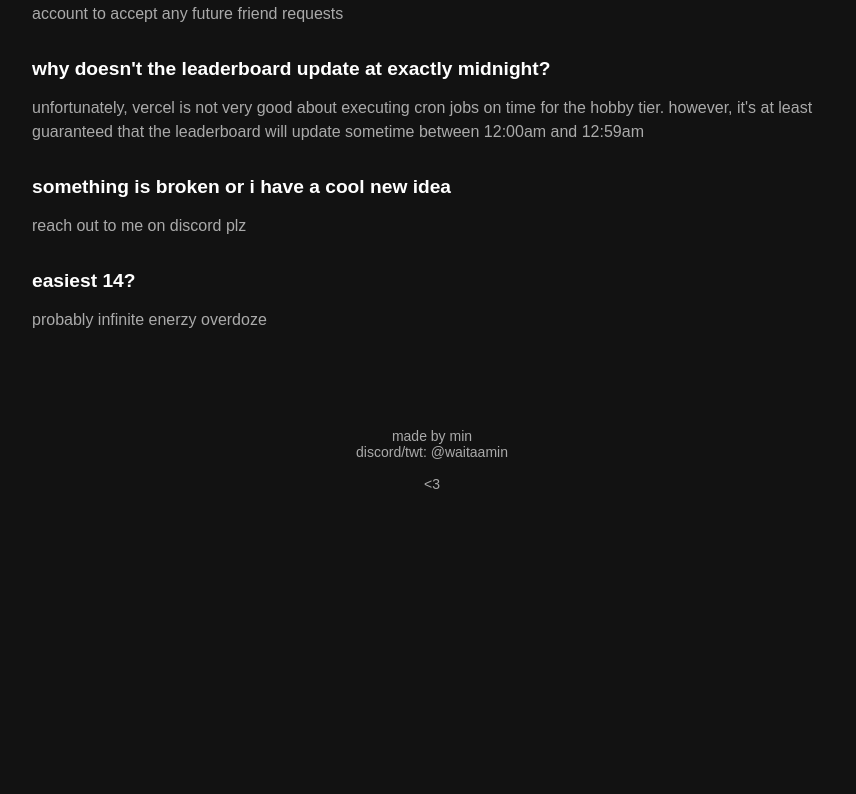
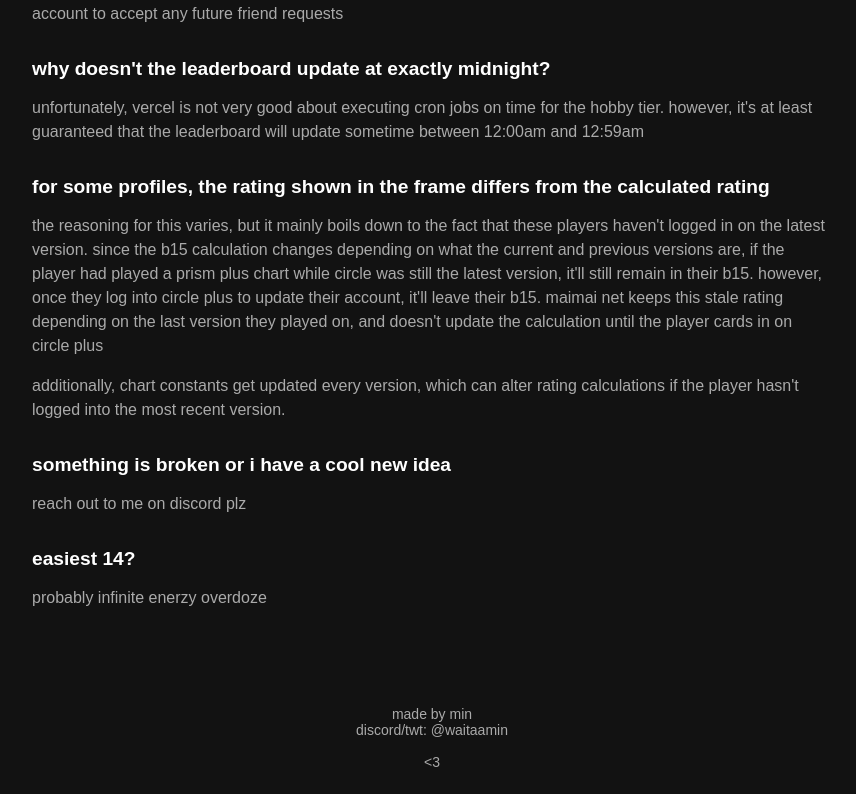
Before and after one commit to min-808/rating-site, a Next.js app: page /faq in a window 1280 px wide. Shown: the part 968-1762 px from the top of the page, without its empty margins (208-1064 px from the left). Before the commit the page ends 1484 px from the top, so only its background shows below. Built offline with nearby package versions, Linux system fonts and the light colour scheme; no server answers.

Commit message:
update faq

```diff
--- a/src/app/faq/page.tsx
+++ b/src/app/faq/page.tsx
@@ -86,6 +86,19 @@ export default function Faq() {
       ),
     },
     {
+      question: "for some profiles, the rating shown in the frame differs from the calculated rating",
+      answer: (
+        <>
+            <p>
+                the reasoning for this varies, but it mainly boils down to the fact that these players haven't logged in on the latest version. since the b15 calculation changes depending on what the current and previous versions are, if the player had played a prism plus chart while circle was still the latest version, it'll still remain in their b15. however, once they log into circle plus to update their account, it'll leave their b15. maimai net keeps this stale rating depending on the last version they played on, and doesn't update the calculation until the player cards in on circle plus
+            </p>
+            <p>
+                additionally, chart constants get updated every version, which can alter rating calculations if the player hasn't logged into the most recent version.
+            </p>
+        </>
+      ),
+    },
+    {
       question: "something is broken or i have a cool new idea",
       answer: (
         <>
```
